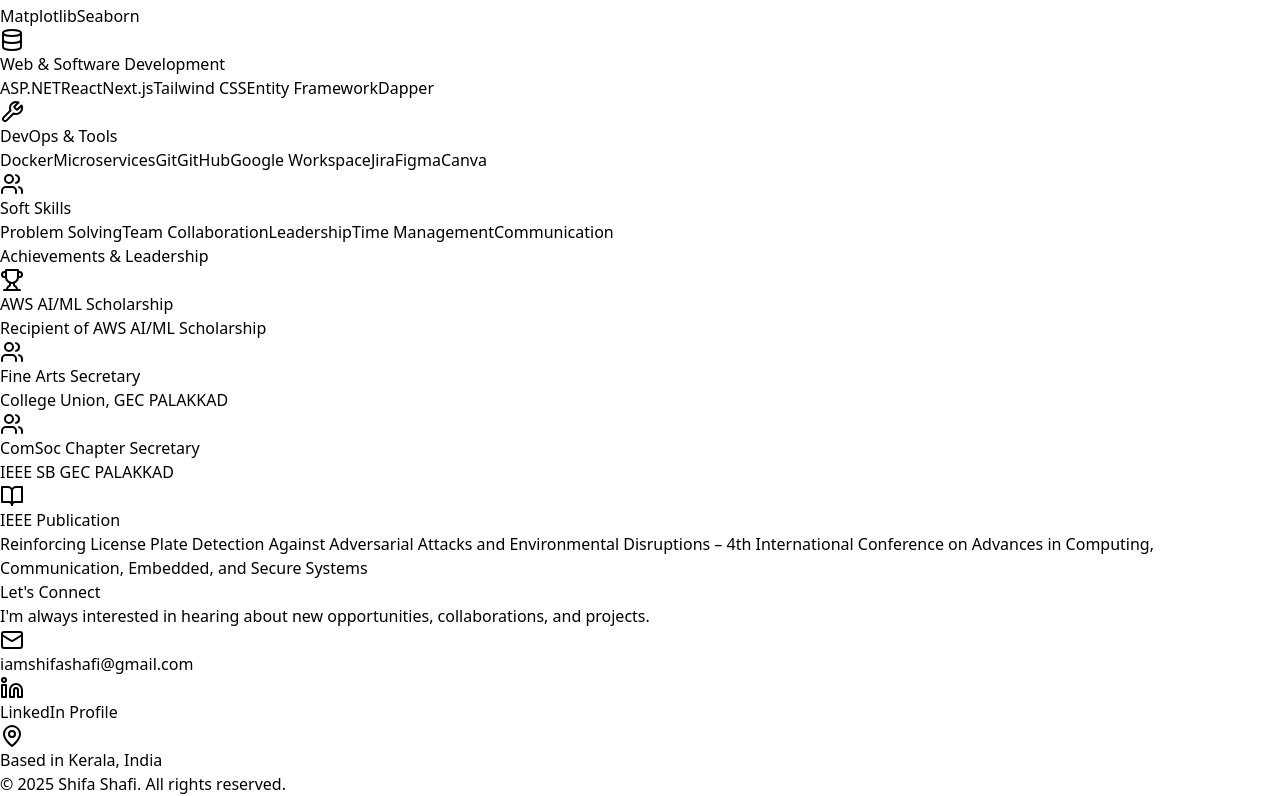
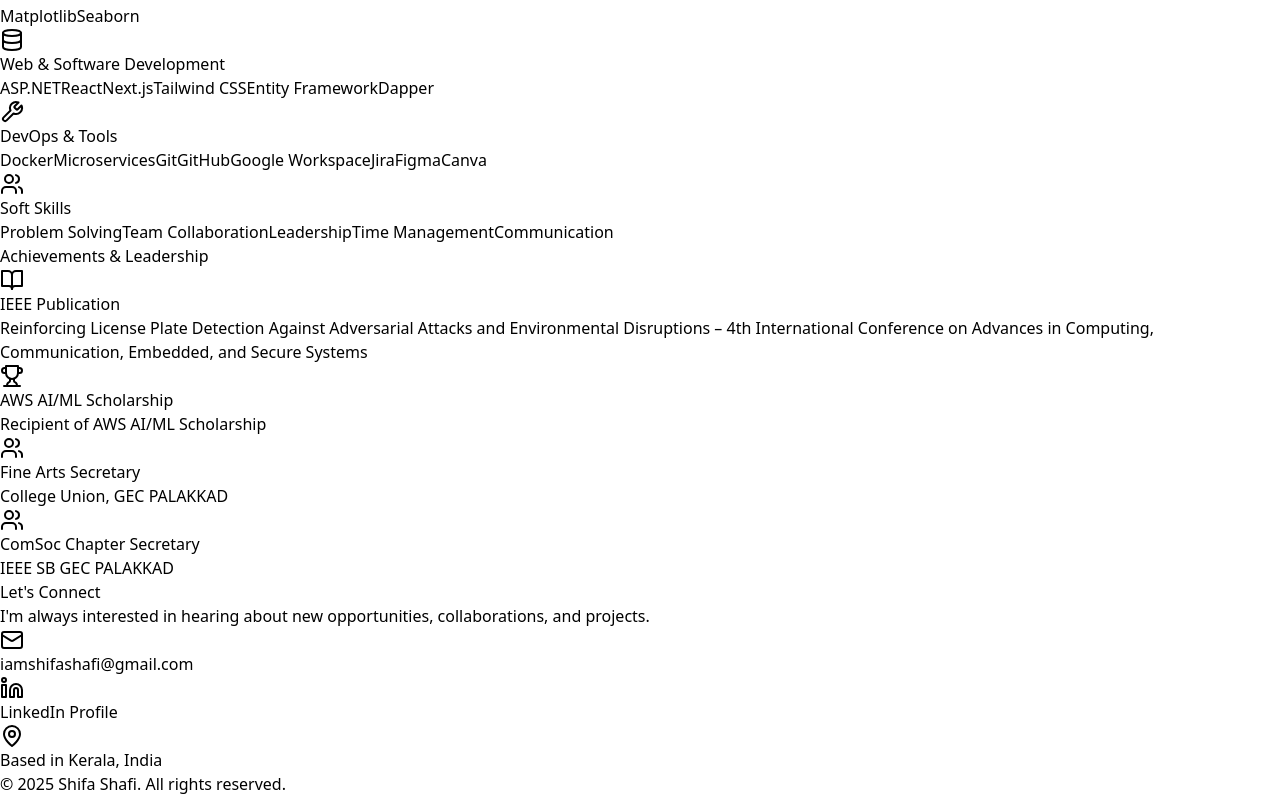
Before and after one commit to shifashafi/shifa_port, a React (Vite) app: page / in a window 1280 px wide. Shown: the part 2090-2886 px from the top of the page. Built offline with nearby package versions, Linux system fonts and the light colour scheme.

Commit message:
new project

```diff
--- a/src/components/Achievements.tsx
+++ b/src/components/Achievements.tsx
@@ -1,6 +1,11 @@
 import { Trophy, BookOpen, Users } from 'lucide-react';
 
 const achievements = [
+  {
+    icon: BookOpen,
+    title: 'IEEE Publication',
+    description: 'Reinforcing License Plate Detection Against Adversarial Attacks and Environmental Disruptions – 4th International Conference on Advances in Computing, Communication, Embedded, and Secure Systems',
+  },
   {
     icon: Trophy,
     title: 'AWS AI/ML Scholarship',
@@ -16,11 +21,7 @@
     title: 'ComSoc Chapter Secretary',
     description: 'IEEE SB GEC PALAKKAD',
   },
-  {
-    icon: BookOpen,
-    title: 'IEEE Publication',
-    description: 'Reinforcing License Plate Detection Against Adversarial Attacks and Environmental Disruptions – 4th International Conference on Advances in Computing, Communication, Embedded, and Secure Systems',
-  },
+
 ];
 
 export default function Achievements() {
```
